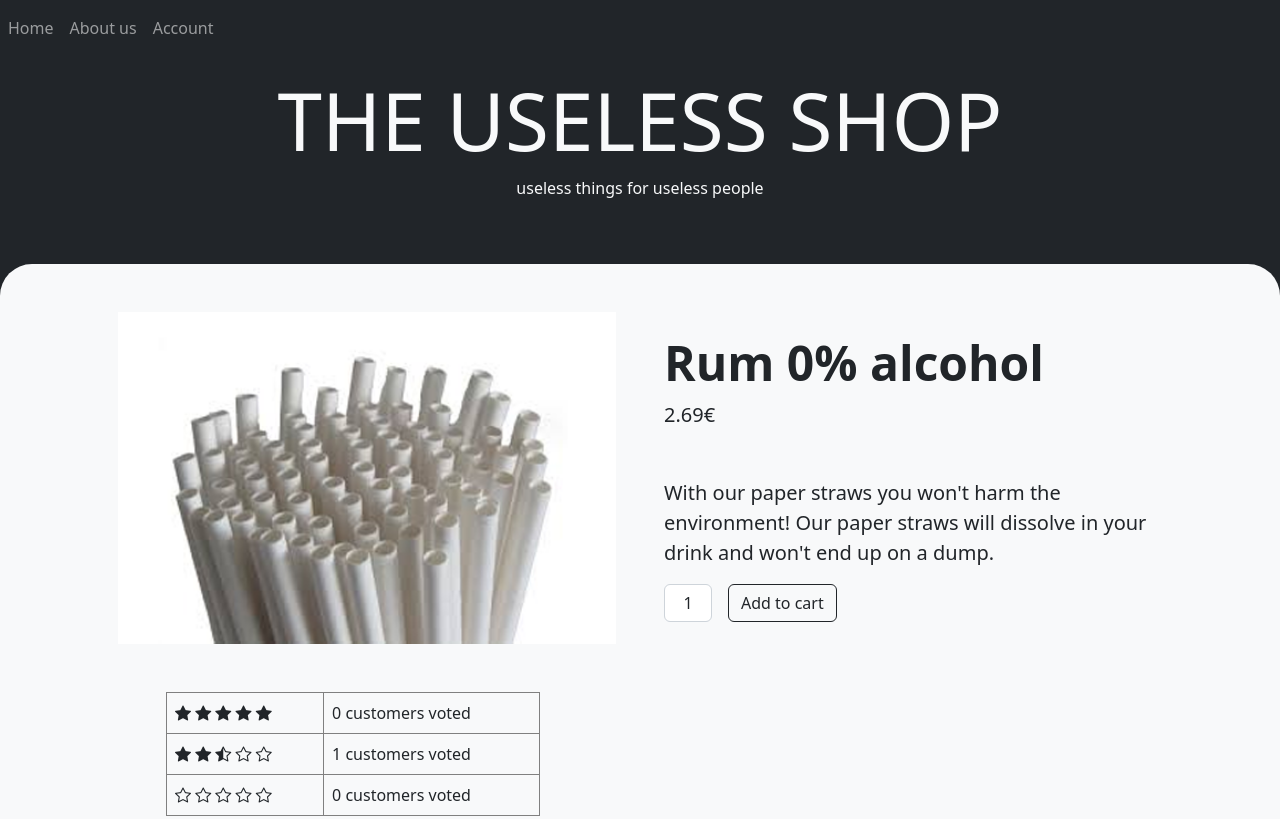
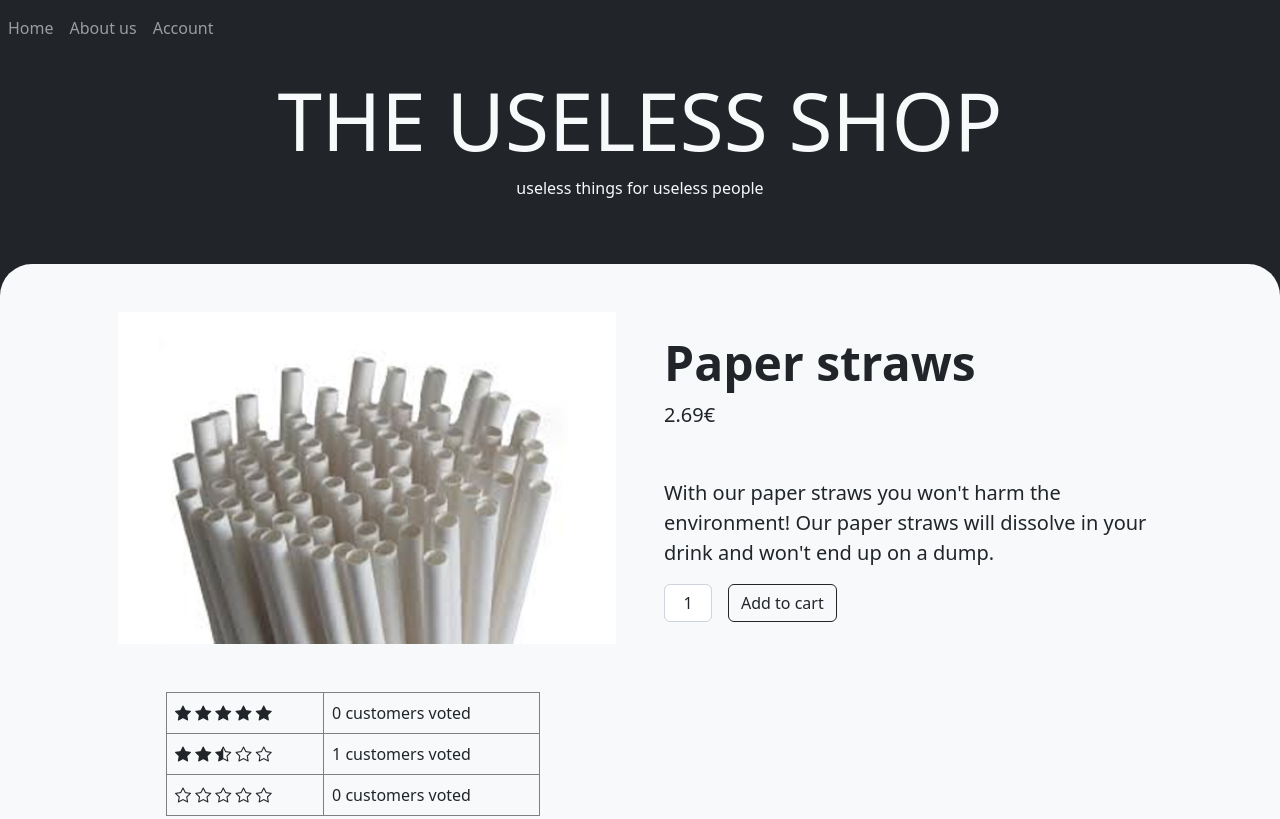
Before and after one commit to lukySSPU/FinalProjectIT1, a plain HTML site: page item3.html in a window 1280 px wide. Shown: the top 819 px of the page. Drawn offline with nearby package versions, Linux system fonts and the light colour scheme.

Commit message:
Update item3.html

```diff
--- a/item3.html
+++ b/item3.html
@@ -43,7 +43,7 @@
                 <div class="col-md-6"><img class="card-img-top mb-5 mb-md-0"
                         src="./img/paper-straw.png" alt="paper-straw"></div>
                 <div class="col-md-6">
-                    <h1 class="display-5 fw-bolder">Rum 0% alcohol</h1>
+                    <h1 class="display-5 fw-bolder">Paper straws</h1>
                     <div class="fs-5 mb-5">
                         <span class="text-decoration-line-through d-none">00.00€</span>
                         <span>2.69€</span>
```
